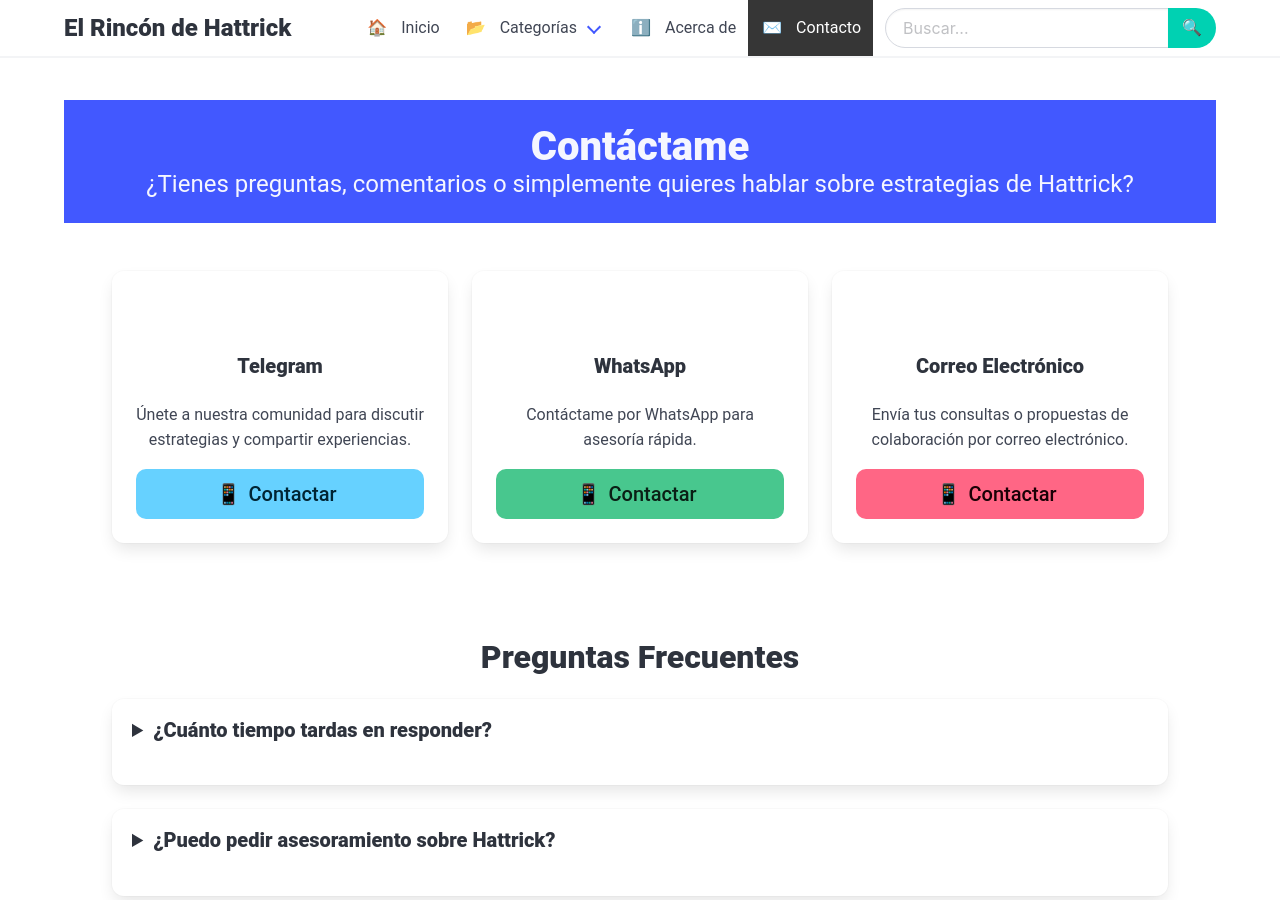
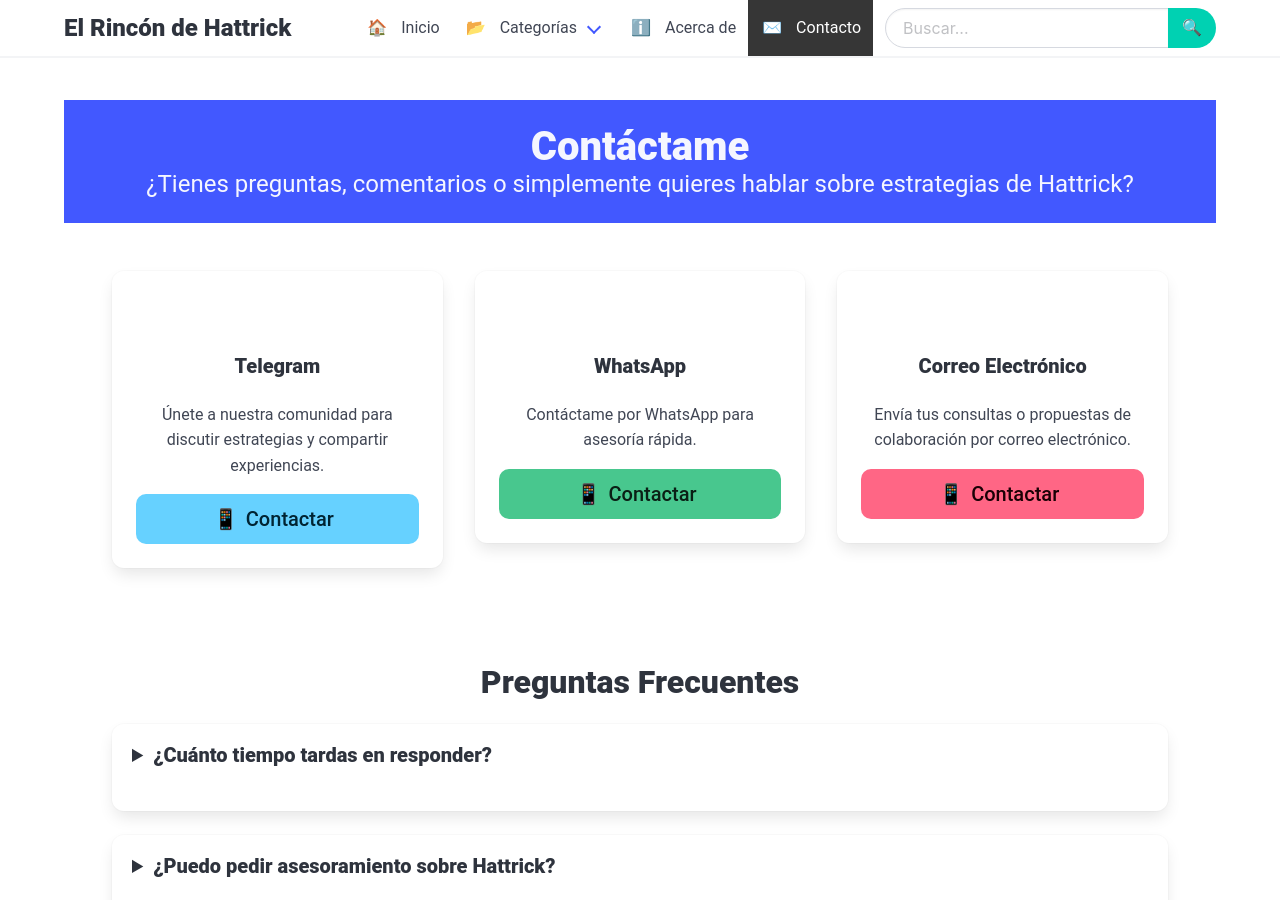
Before and after one commit to RinconHattrick/rinconhattrick.github.io, a Jekyll site: the page built from contact.html, in a window 1280 px wide and 900 px high. Built offline with Jekyll 4.4.1, drawn with Linux system fonts in a browser that asks for light colours.

Commit message:
Add files via upload

```diff
--- a/_layouts/post.html
+++ b/_layouts/post.html
@@ -68,7 +68,7 @@ layout: default
   <section class="section mt-6">
     <div class="container">
       <h2 class="title is-4">Artículos Relacionados</h2>
-      <div class="columns is-multiline is-centered">
+      <div class="columns is-multiline is-variable is-4 is-centered">
         {% assign related_posts = site.categories[page.categories.first] | where_exp: "post", "post.url != page.url" |
         sort: "date" | reverse | limit: 4 %}
 
--- a/contact.html
+++ b/contact.html
@@ -16,7 +16,7 @@ permalink: /contacto/
 
   <!-- Métodos de Contacto -->
   <section class="section">
-    <div class="columns is-multiline is-centered">
+    <div class="columns is-multiline is-variable is-4 is-centered">
       {% for contact in site.data.contact %}
       <div class="column is-4">
         <div class="card has-text-centered">
```
Also changed, not shown: assets/img/favicon.ico.
